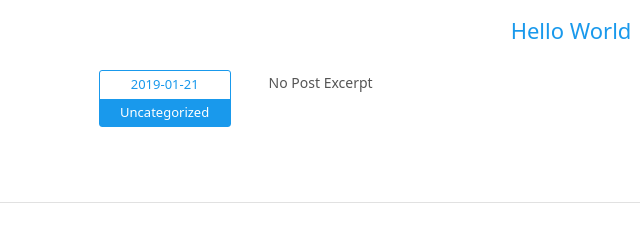
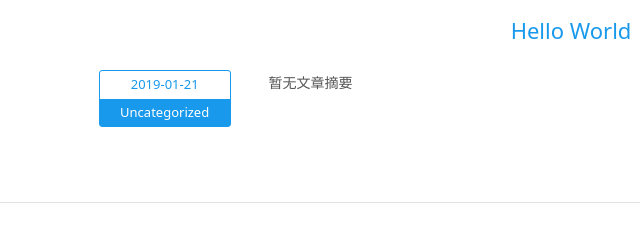
Before and after one commit to cphtt129213/cphtt129213.github.io, a plain HTML site: page index.html in a window 1280 px wide. Shown: the part 338-573 px from the top of the page, 69-709 px from the left. Drawn offline with Linux system fonts and the light colour scheme.

Commit message:
Site updated: 2019-01-21 21:37:36

```diff
--- a/index.html
+++ b/index.html
@@ -108,7 +108,7 @@
       </div>
     </div>
     <!-- Post Excerpt -->
-    <div class="excerpt typo">No Post Excerpt</div>
+    <div class="excerpt typo">暂无文章摘要</div>
     <!-- Post Tags -->
     <div class="tags">
 
```
Also changed, not shown: 2019/01/21/hello-world/index.html (+1 -1 lines).
